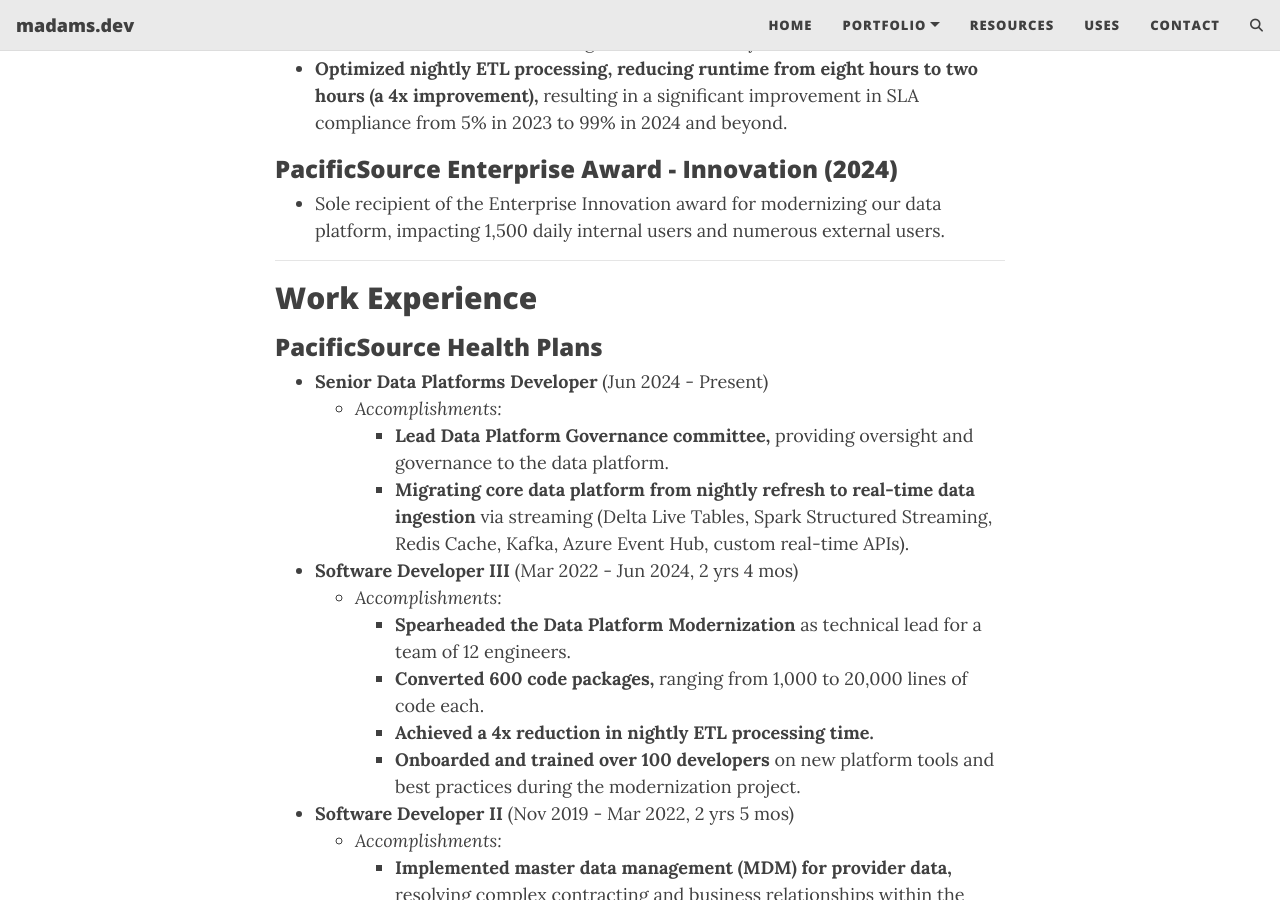
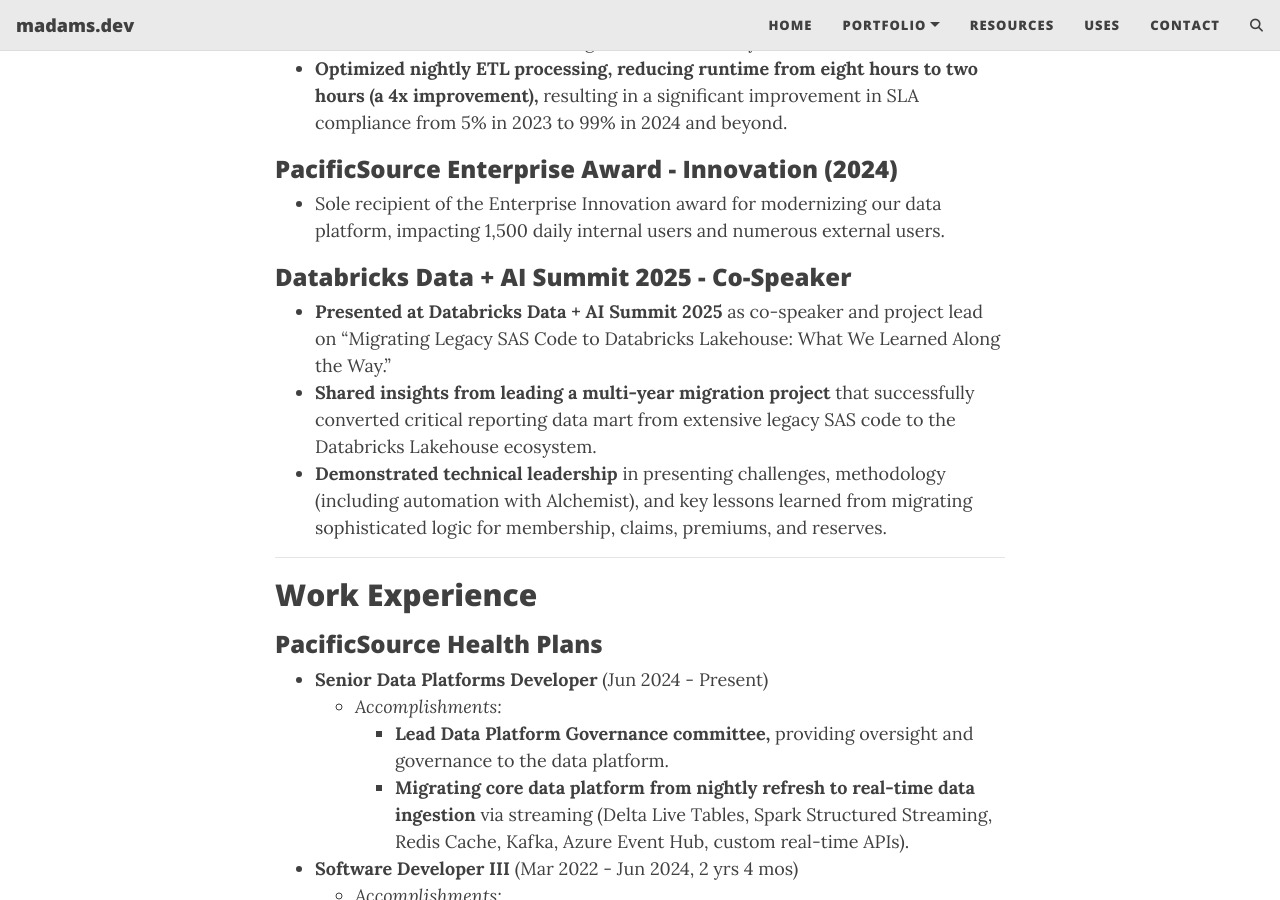
Before and after one commit to sysopmatt/madams-dev, a Jekyll site: the page built from resume.md, in a window 1280 px wide and 900 px high, scrolled down 717 px. Built offline with Jekyll 4.4.1, drawn with Linux system fonts in a browser that asks for light colours; comment, search, counter and statistics services are not loaded.

Commit message:
Update resume.md

```diff
--- a/resume.md
+++ b/resume.md
@@ -20,6 +20,12 @@
 ### PacificSource Enterprise Award - Innovation (2024)
 
 *   Sole recipient of the Enterprise Innovation award for modernizing our data platform, impacting 1,500 daily internal users and numerous external users.
+
+### Databricks Data + AI Summit 2025 - Co-Speaker
+
+*   **Presented at Databricks Data + AI Summit 2025** as co-speaker and project lead on "Migrating Legacy SAS Code to Databricks Lakehouse: What We Learned Along the Way."
+*   **Shared insights from leading a multi-year migration project** that successfully converted critical reporting data mart from extensive legacy SAS code to the Databricks Lakehouse ecosystem.
+*   **Demonstrated technical leadership** in presenting challenges, methodology (including automation with Alchemist), and key lessons learned from migrating sophisticated logic for membership, claims, premiums, and reserves.
 
 ---
 
```
